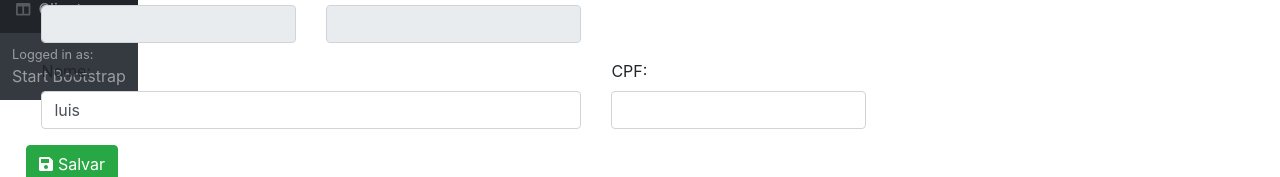
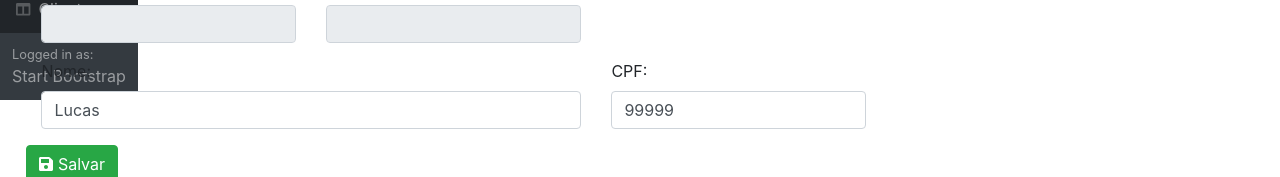
Before and after one commit to luiscarlos/clientes-front, an Angular app: page /clientes-form in a window 1280 px wide. Shown: the part 235-412 px from the top of the page. Built offline with nearby package versions, Linux system fonts and the light colour scheme.

Commit message:
Criando e injetando serviço de cliente

```diff
--- a/src/app/app.component.ts
+++ b/src/app/app.component.ts
@@ -4,6 +4,7 @@
 import { SidebarComponent } from './template/sidebar/sidebar.component';
 import { HomeComponent } from "./home/home.component";
 import { ClientesFormComponent } from './clientes/clientes-form/clientes-form.component';
+import { ClientesService } from './clientes.service';
 
 @Component({
     selector: 'app-root',
@@ -14,4 +15,7 @@
 })
 export class AppComponent {
   title = 'clientes-front';
+
+
+
 }
--- /dev/null
+++ b/src/app/clientes.service.ts
@@ -0,0 +1,18 @@
+import { Injectable } from '@angular/core';
+import { Cliente } from './clientes/cliente';
+
+@Injectable({
+  providedIn: 'root'
+})
+export class ClientesService {
+
+  constructor() { }
+
+
+  getCliente(): Cliente{
+    let cliente: Cliente =  new Cliente();
+    cliente.nome = 'Lucas';
+    cliente.cpf = '99999'
+    return cliente;
+  }
+}
--- a/src/app/clientes/clientes-form/clientes-form.component.ts
+++ b/src/app/clientes/clientes-form/clientes-form.component.ts
@@ -1,6 +1,7 @@
 import { Component, OnInit } from '@angular/core';
 import {Cliente } from '../cliente'
 import { FormsModule } from '@angular/forms';
+import { ClientesService } from '../../clientes.service';
 
 @Component({
   selector: 'app-clientes-form',
@@ -14,9 +15,10 @@
 
   cliente: Cliente;
 
-  constructor() {
-    this.cliente = new Cliente();
-    this.cliente.nome='luis';
+
+
+  constructor(private service: ClientesService){
+    this.cliente = service.getCliente();
   }
 
 
```
Also changed, not shown: 1 other file (tests, documents, lock files or other folders).
